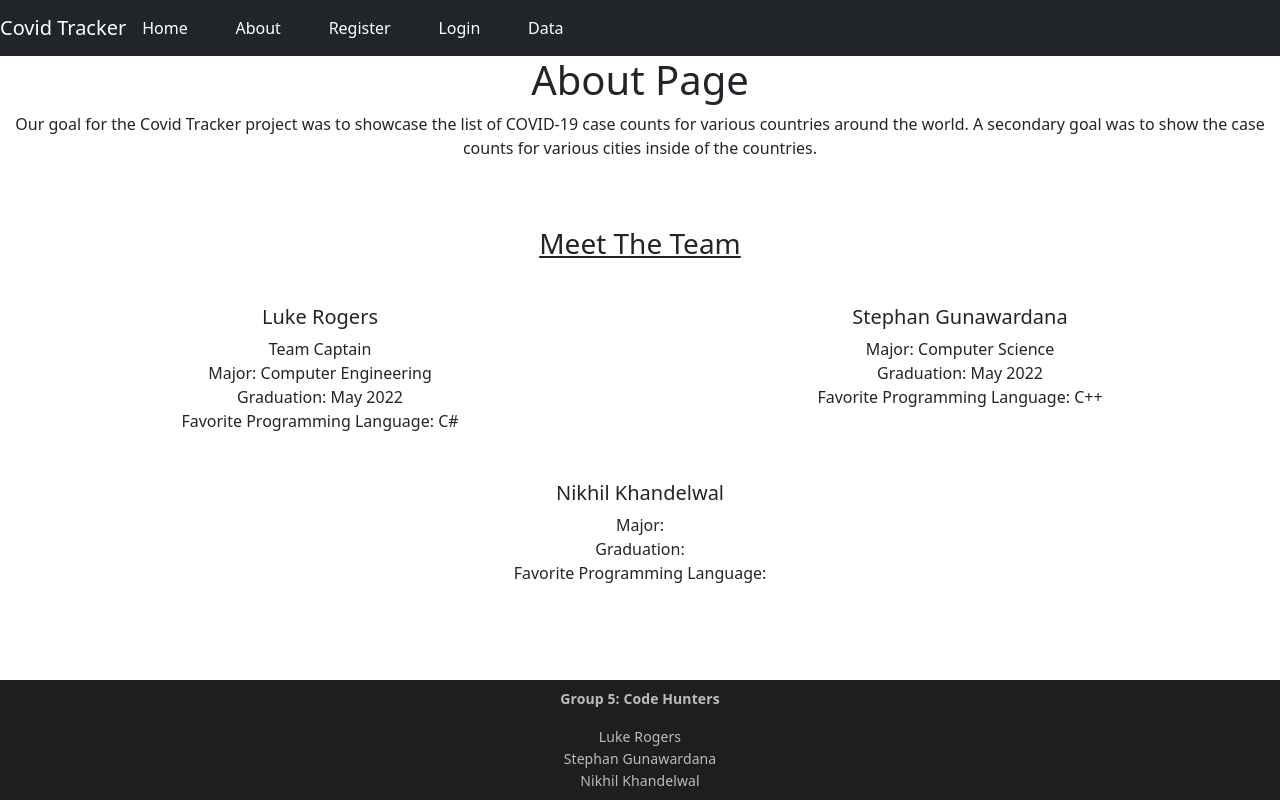
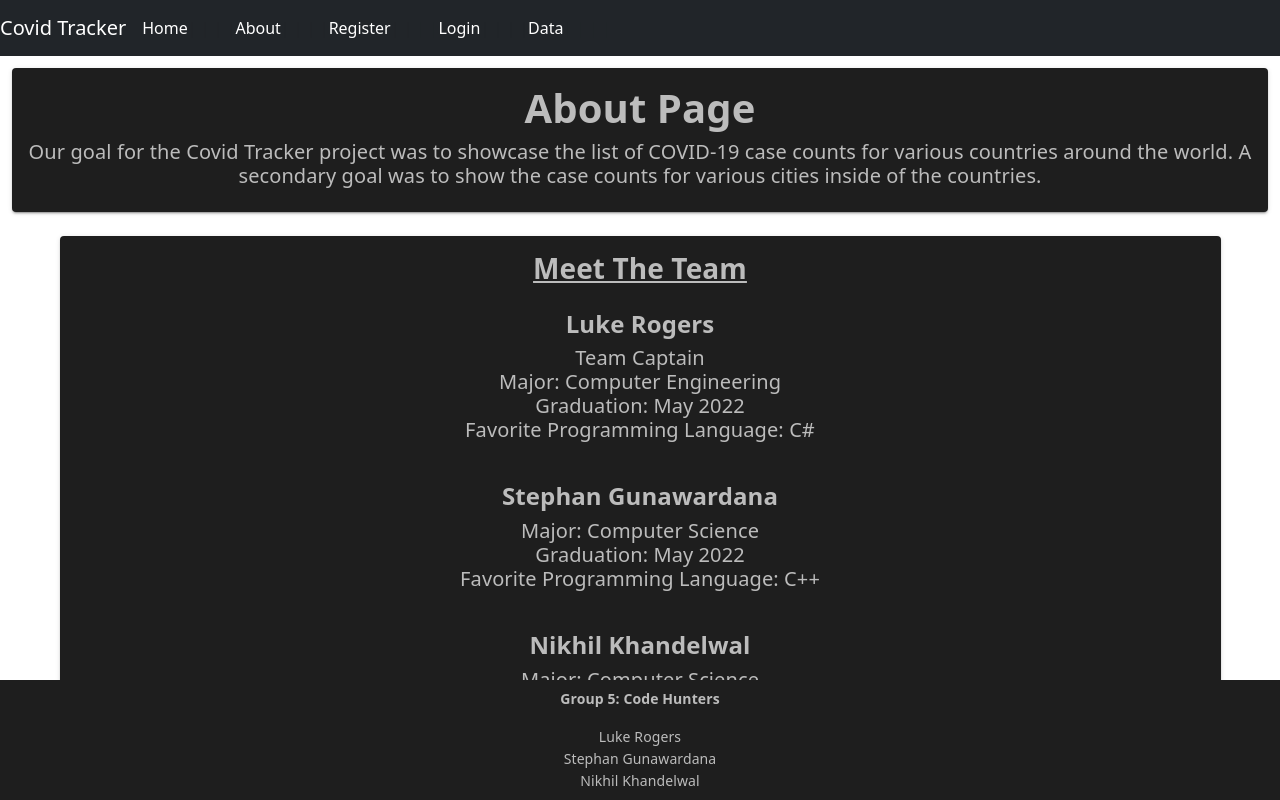
Before and after one commit to sgun7/databaseProject2, a Vue app in the folder main-app/: page /about in a window 1280 px wide. Built offline with nearby package versions, Linux system fonts and the light colour scheme; no server answers.

Commit message:
Fixed about page

```diff
--- a/main-app/src/views/About.vue
+++ b/main-app/src/views/About.vue
@@ -1,42 +1,45 @@
 <template>
   <div>
     <v-container fill-height fluid>
-      <v-row align="center" justify="center">
-        <h1>About Page</h1>
-      </v-row>
-      <v-row align="center" justify="center">
-          Our goal for the Covid Tracker project was to showcase the list of COVID-19 case counts for various countries around the world. A secondary goal was to show the case counts for various cities inside of the countries.
-      </v-row>
-      <v-row align="center" justify="center">
-        <h3 class="text-decoration-underline">
-            <br />
-            <br />
-            Meet The Team
-          </h3>
-      </v-row>
-      <v-row align="center" justify="center">
-        <v-col>
-          <br/><h5>Luke Rogers</h5>
-          Team Captain <br/>
-          Major: Computer Engineering <br/>
-          Graduation: May 2022 <br/>
-          Favorite Programming Language: C#
-        </v-col>
-        <v-col>
-          <br/><h5>Stephan Gunawardana</h5>
-          Major: Computer Science<br/>
-          Graduation: May 2022 <br/>
-          Favorite Programming Language: C++
-        </v-col>
-      </v-row>
-        <v-row align="center" justify="center">
-        <v-col>
-          <br/> <h5>Nikhil Khandelwal</h5>
-          Major: <br/>
-          Graduation:<br/>
-          Favorite Programming Language:
-        </v-col>
-      </v-row>
+      <v-card dark>
+        <v-card-text>
+          <h1><b>About Page</b></h1>
+          <h5>Our goal for the Covid Tracker project was to showcase the list of COVID-19 case counts for various countries around the world. A secondary goal was to show the case counts for various cities inside of the countries.</h5>
+        </v-card-text>
+      </v-card>
+    </v-container>
+    <v-container>
+      <v-card dark>
+        <v-card-text>
+          <h3 class="text-decoration-underline"><b>Meet The Team</b></h3>
+
+          <v-card-text>
+            <h4><b>Luke Rogers</b></h4>
+            <h5>Team Captain <br/>
+            Major: Computer Engineering <br/>
+            Graduation: May 2022 <br/>
+            Favorite Programming Language: C#</h5>
+          </v-card-text>
+
+          <v-card-text>
+            <h4><b>Stephan Gunawardana</b></h4>
+            <h5>Major: Computer Science<br/>
+            Graduation: May 2022 <br/>
+            Favorite Programming Language: C++</h5>
+          </v-card-text>
+
+          <v-card-text>
+            <h4><b>Nikhil Khandelwal</b></h4>
+            <h5>Major: Computer Science<br/>
+            Graduation: December 2022<br/>
+            Favorite Programming Language: Java</h5>
+          </v-card-text>
+        </v-card-text>
+
+
+
+      </v-card>
+
     </v-container>
   </div>
 </template>
```
